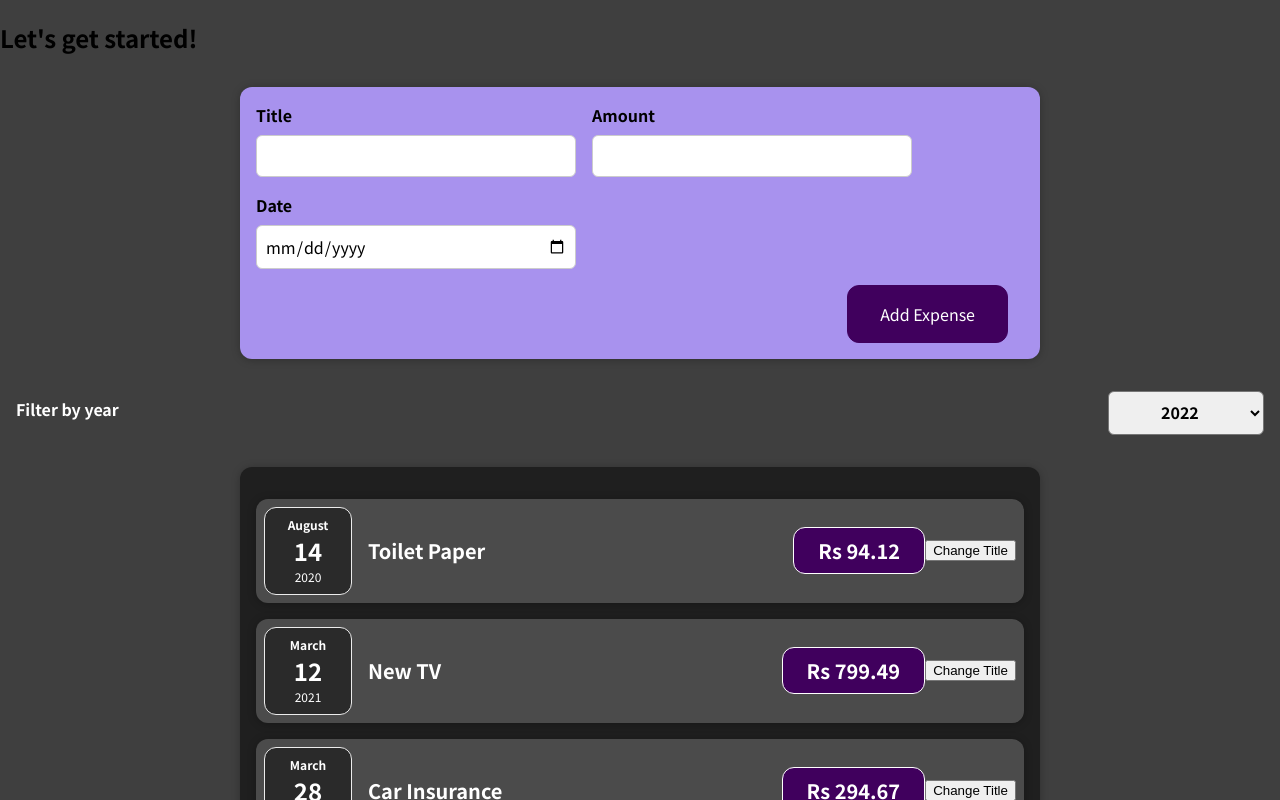
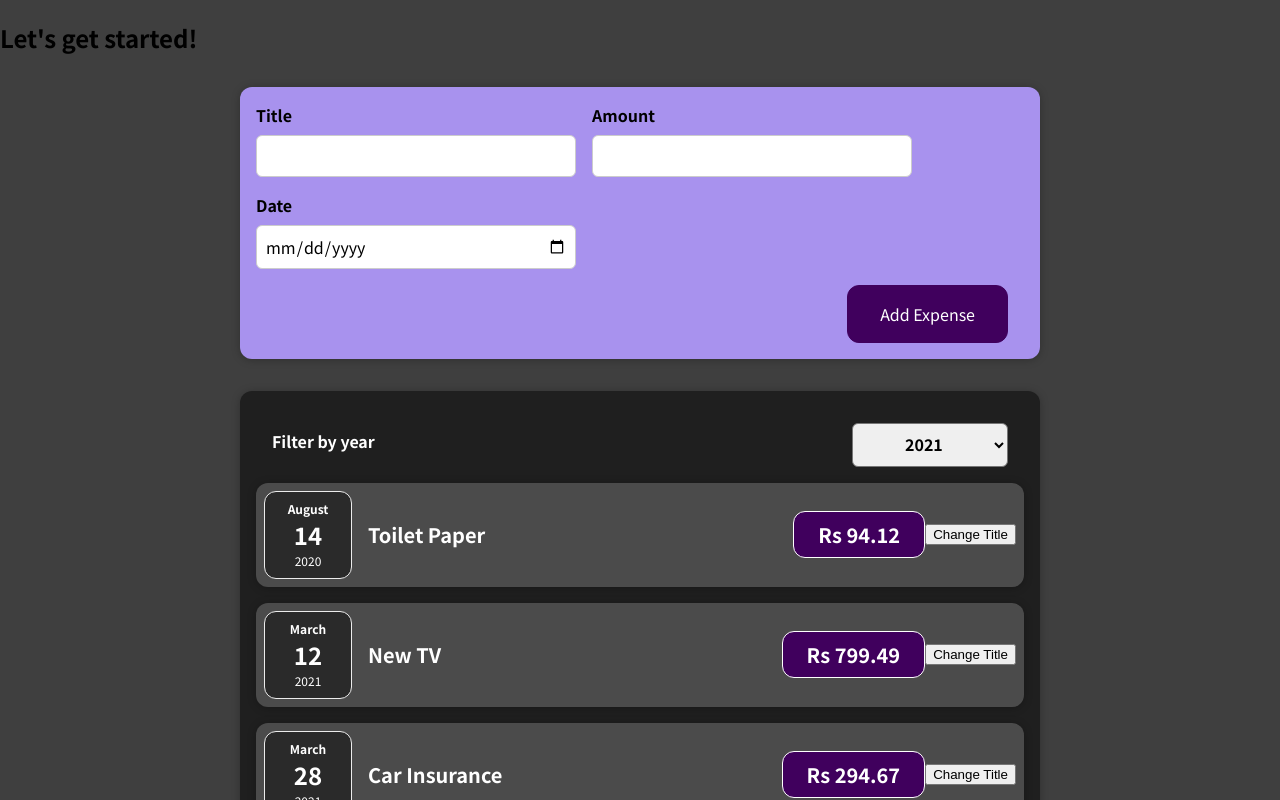
Before and after one commit to cooldudeachyut/react-course-app, a React (Create React App) app: page / in a window 1280 px wide. Shown: the top 800 px of the page. Built offline with nearby package versions, Linux system fonts and the light colour scheme.

Commit message:
add year filter listener

```diff
--- a/src/components/expenses/Expenses.js
+++ b/src/components/expenses/Expenses.js
@@ -6,7 +6,7 @@ import ExpenseItem from "./ExpenseItem";
 import Card from "../ui/Card";
 
 const Expenses = (props) => {
-  const [currentYear, setCurrentYear] = useState("2022");
+  const [currentYear, setCurrentYear] = useState("2021");
 
   const mappedExpensesArray = props.expenseList.map((x) => {
     return (
@@ -19,10 +19,13 @@ const Expenses = (props) => {
   };
 
   return (
-    <div>
-      <ExpensesFilter onOptionChange={onOptionChangeHandler} />
-      <Card className="expenses">{mappedExpensesArray}</Card>
-    </div>
+    <Card className="expenses">
+      <ExpensesFilter
+        selectedYear={currentYear}
+        onOptionChange={onOptionChangeHandler}
+      />
+      {mappedExpensesArray}
+    </Card>
   );
 };
 
--- a/src/components/expenses/ExpensesFilter.js
+++ b/src/components/expenses/ExpensesFilter.js
@@ -3,19 +3,19 @@ import React from 'react';
 import './ExpensesFilter.css';
 
 const ExpensesFilter = (props) => {
-  const onSelectHandler = (event) => {
-    props.onOptionChangeHandler(event.target.value);
+  const onChangeHandler = (event) => {
+    props.onOptionChange(event.target.value);
   }
 
   return (
     <div className='expenses-filter'>
       <div className='expenses-filter__control'>
         <label>Filter by year</label>
-        <select>
-          <option value='2022' onChange={onSelectHandler}>2022</option>
-          <option value='2021' onChange={onSelectHandler}>2021</option>
-          <option value='2020' onChange={onSelectHandler}>2020</option>
-          <option value='2019' onChange={onSelectHandler}>2019</option>
+        <select value={props.selectedYear} onChange={onChangeHandler}>
+          <option value='2022'>2022</option>
+          <option value='2021'>2021</option>
+          <option value='2020'>2020</option>
+          <option value='2019'>2019</option>
         </select>
       </div>
     </div>
```
Also changed, not shown: 1 other file (tests, documents, lock files or other folders).
